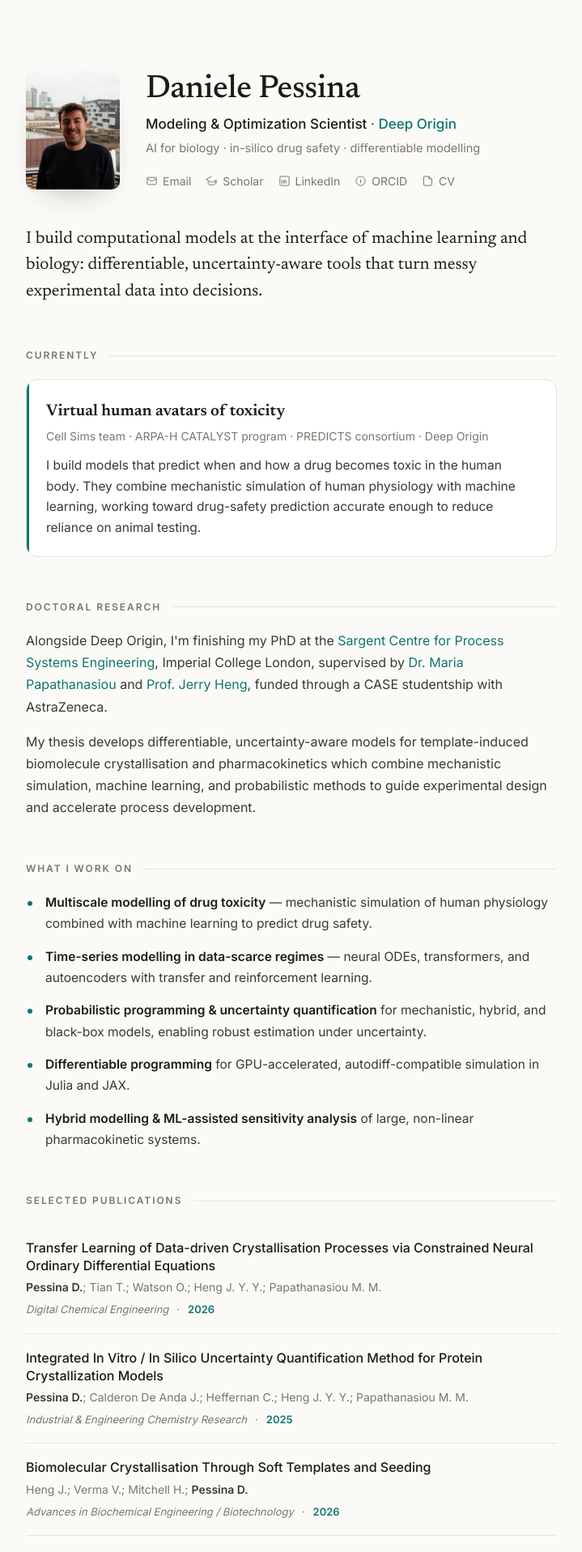
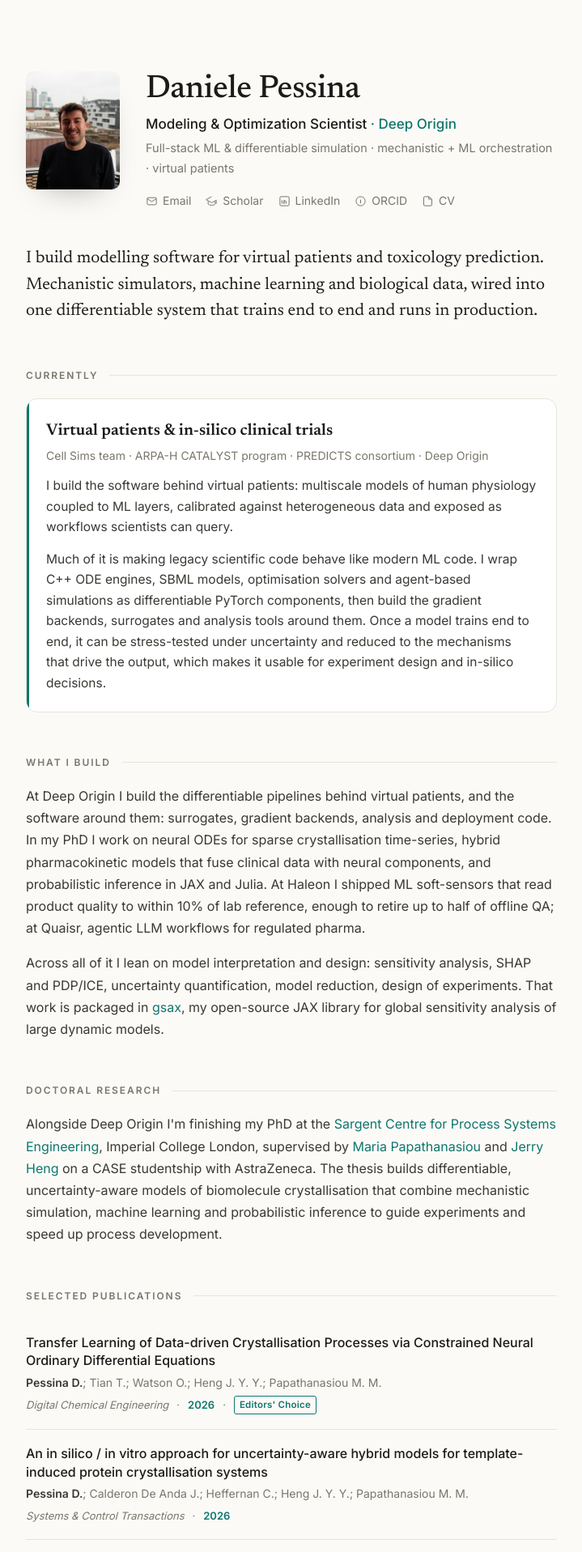
Before and after one commit to DanielePessina/DanielePessina.github.io, a Jekyll site: the page built from index.html, in a window 1280 px wide. Shown: the top 1917 px of the page at 81% size, without its empty margins (280-999 px from the left). Built offline with Jekyll 4.4.1, drawn with Linux system fonts in a browser that asks for light colours; some of the changed text lies outside the part shown.

Commit message:
Reframe homepage around full-stack ML engineering
Lead with modelling-software/virtual-patient work, foreground the
engineering and infra, fold in Quaisr/Haleon experience, demote the
PhD, and refresh publications (Editors' Choice badge, new 2026 hybrid
paper, Nature Communications). Add badge style for pub distinctions.

Co-Authored-By: Claude Fable 5 <noreply@anthropic.com>
Claude-Session: https://claude.ai/code/session_01BY52ddvJCMnC9nr1ceaYa4

```diff
--- a/assets/css/main.scss
+++ b/assets/css/main.scss
@@ -132,6 +132,7 @@ img { max-width:100%; }
 .pub .meta { font-size:13px; color:var(--muted); margin-top:6px; display:flex; gap:10px; align-items:center; }
 .pub .venue { font-style:italic; }
 .pub .yr { color:var(--accent); font-weight:600; font-style:normal; }
+.pub .badge { font-size:11.5px; font-weight:600; letter-spacing:.02em; color:var(--accent); border:1px solid var(--accent); border-radius:3px; padding:1px 6px; }
 
 /* ---------- footer ---------- */
 .site-footer {
--- a/index.html
+++ b/index.html
@@ -7,7 +7,7 @@ layout: default
   <div class="id">
     <h1 class="name">Daniele Pessina</h1>
     <div class="role">Modeling &amp; Optimization Scientist <span class="at">· Deep Origin</span></div>
-    <div class="tag">AI for biology · in-silico drug safety · differentiable modelling</div>
+    <div class="tag">Full-stack ML &amp; differentiable simulation · mechanistic + ML orchestration · virtual patients</div>
     <nav class="links">
       <a href="mailto:danielepessina99@gmail.com"><svg viewBox="0 0 24 24"><rect x="3" y="5" width="18" height="14" rx="2"/><path d="m3 7 9 6 9-6"/></svg>Email</a>
       <a href="https://scholar.google.com/citations?user=3cpreYwAAAAJ&hl=en"><svg viewBox="0 0 24 24"><path d="M12 3 1 9l11 6 9-4.9V17"/><path d="M5 12.5V17c0 1.7 3.1 3 7 3s7-1.3 7-3v-4.5"/></svg>Scholar</a>
@@ -19,58 +19,70 @@ layout: default
 </header>
 
 <p class="lead">
-  I build computational models at the interface of machine learning and biology:
-  differentiable, uncertainty-aware tools that turn messy experimental data into decisions.
+  I build modelling software for virtual patients and toxicology prediction. Mechanistic simulators,
+  machine learning and biological data, wired into one differentiable system that trains end to end
+  and runs in production.
 </p>
 
 <div class="sec"><h2>Currently</h2><span class="rule"></span></div>
 <div class="now">
-  <h3>Virtual human avatars of toxicity</h3>
+  <h3>Virtual patients &amp; in-silico clinical trials</h3>
   <div class="where">Cell Sims team · ARPA-H CATALYST program · PREDICTS consortium · Deep Origin</div>
+  <p style="margin:0 0 14px">
+    I build the software behind virtual patients: multiscale models of human physiology coupled to ML
+    layers, calibrated against heterogeneous data and exposed as workflows scientists can query.
+  </p>
   <p>
-    I build models that predict when and how a drug becomes toxic in the human body. They
-    combine mechanistic simulation of human physiology with machine learning, working toward
-    drug-safety prediction accurate enough to reduce reliance on animal testing.
+    Much of it is making legacy scientific code behave like modern ML code. I wrap C++ ODE engines,
+    SBML models, optimisation solvers and agent-based simulations as differentiable PyTorch components,
+    then build the gradient backends, surrogates and analysis tools around them. Once a model trains
+    end to end, it can be stress-tested under uncertainty and reduced to the mechanisms that drive the
+    output, which makes it usable for experiment design and in-silico decisions.
+  </p>
+</div>
+
+<div class="sec"><h2>What I build</h2><span class="rule"></span></div>
+<div class="prose">
+  <p>
+    At Deep Origin I build the differentiable pipelines behind virtual patients, and the software
+    around them: surrogates, gradient backends, analysis and deployment code. In my PhD I work on
+    neural ODEs for sparse crystallisation time-series, hybrid pharmacokinetic models that fuse
+    clinical data with neural components, and probabilistic inference in JAX and Julia. At Haleon I
+    shipped ML soft-sensors that read product quality to within 10% of lab reference, enough to retire
+    up to half of offline QA; at Quaisr, agentic LLM workflows for regulated pharma.
+  </p>
+  <p>
+    Across all of it I lean on model interpretation and design: sensitivity analysis, SHAP and PDP/ICE,
+    uncertainty quantification, model reduction, design of experiments. That work is packaged in
+    <a href="https://danielepessina.github.io/gsax/">gsax</a>, my open-source JAX library for global
+    sensitivity analysis of large dynamic models.
   </p>
 </div>
 
 <div class="sec"><h2>Doctoral research</h2><span class="rule"></span></div>
 <div class="prose">
   <p>
-    Alongside Deep Origin, I'm finishing my PhD at the
+    Alongside Deep Origin I'm finishing my PhD at the
     <a href="https://www.imperial.ac.uk/process-systems-engineering/">Sargent Centre for Process Systems Engineering</a>,
     Imperial College London, supervised by
-    <a href="https://www.papathanlab.com/">Dr. Maria Papathanasiou</a> and
-    <a href="https://profiles.imperial.ac.uk/jerry.heng/">Prof. Jerry Heng</a>,
-    funded through a CASE studentship with AstraZeneca.
-  </p>
-  <p>
-    My thesis develops differentiable, uncertainty-aware models for template-induced biomolecule
-    crystallisation and pharmacokinetics which combine mechanistic simulation, machine learning,
-    and probabilistic methods to guide experimental design and accelerate process development.
+    <a href="https://www.papathanlab.com/">Maria Papathanasiou</a> and
+    <a href="https://profiles.imperial.ac.uk/jerry.heng/">Jerry Heng</a> on a CASE studentship with AstraZeneca.
+    The thesis builds differentiable, uncertainty-aware models of biomolecule crystallisation that combine mechanistic simulation, machine learning and probabilistic inference
+    to guide experiments and speed up process development.
   </p>
 </div>
-
-<div class="sec"><h2>What I work on</h2><span class="rule"></span></div>
-<ul class="research">
-  <li><b>Multiscale modelling of drug toxicity</b> — mechanistic simulation of human physiology combined with machine learning to predict drug safety.</li>
-  <li><b>Time-series modelling in data-scarce regimes</b> — neural ODEs, transformers, and autoencoders with transfer and reinforcement learning.</li>
-  <li><b>Probabilistic programming &amp; uncertainty quantification</b> for mechanistic, hybrid, and black-box models, enabling robust estimation under uncertainty.</li>
-  <li><b>Differentiable programming</b> for GPU-accelerated, autodiff-compatible simulation in Julia and JAX.</li>
-  <li><b>Hybrid modelling &amp; ML-assisted sensitivity analysis</b> of large, non-linear pharmacokinetic systems.</li>
-</ul>
 
 <div class="sec"><h2>Selected publications</h2><span class="rule"></span></div>
 <div class="pubs">
   <div class="pub">
     <a class="t" href="https://www.sciencedirect.com/science/article/pii/S2772508126000050">Transfer Learning of Data-driven Crystallisation Processes via Constrained Neural Ordinary Differential Equations</a>
     <div class="au"><b>Pessina D.</b>; Tian T.; Watson O.; Heng J. Y. Y.; Papathanasiou M. M.</div>
-    <div class="meta"><span class="venue">Digital Chemical Engineering</span> · <span class="yr">2026</span></div>
+    <div class="meta"><span class="venue">Digital Chemical Engineering</span> · <span class="yr">2026</span> · <span class="badge">Editors' Choice</span></div>
   </div>
   <div class="pub">
-    <a class="t" href="https://doi.org/10.1021/acs.iecr.4c04517">Integrated In Vitro / In Silico Uncertainty Quantification Method for Protein Crystallization Models</a>
+    <a class="t" href="https://doi.org/10.69997/sct.103037">An in silico / in vitro approach for uncertainty-aware hybrid models for template-induced protein crystallisation systems</a>
     <div class="au"><b>Pessina D.</b>; Calderon De Anda J.; Heffernan C.; Heng J. Y. Y.; Papathanasiou M. M.</div>
-    <div class="meta"><span class="venue">Industrial &amp; Engineering Chemistry Research</span> · <span class="yr">2025</span></div>
+    <div class="meta"><span class="venue">Systems &amp; Control Transactions</span> · <span class="yr">2026</span></div>
   </div>
   <div class="pub">
     <a class="t" href="https://doi.org/10.1007/10_2025_310">Biomolecular Crystallisation Through Soft Templates and Seeding</a>
@@ -87,6 +99,16 @@ layout: default
     <div class="au"><b>Pessina D.</b>; Abbiati R. A.; Manca D.; Papathanasiou M. M.</div>
     <div class="meta"><span class="venue">Systems &amp; Control Transactions</span> · <span class="yr">2025</span></div>
   </div>
+  <div class="pub">
+    <a class="t" href="https://doi.org/10.1021/acs.iecr.4c04517">Integrated In Vitro / In Silico Uncertainty Quantification Method for Protein Crystallization Models</a>
+    <div class="au"><b>Pessina D.</b>; Calderon De Anda J.; Heffernan C.; Heng J. Y. Y.; Papathanasiou M. M.</div>
+    <div class="meta"><span class="venue">Industrial &amp; Engineering Chemistry Research</span> · <span class="yr">2025</span></div>
+  </div>
+  <div class="pub">
+    <a class="t" href="https://doi.org/10.1038/s41467-023-44396-4">Mammalian cell growth characterisation by a non-invasive plate reader assay</a>
+    <div class="au">Grob A.; <i>et al.</i> (incl. <b>Pessina D.</b>)</div>
+    <div class="meta"><span class="venue">Nature Communications</span> · <span class="yr">2024</span></div>
+  </div>
 </div>
 
 <footer class="site-footer">
```
